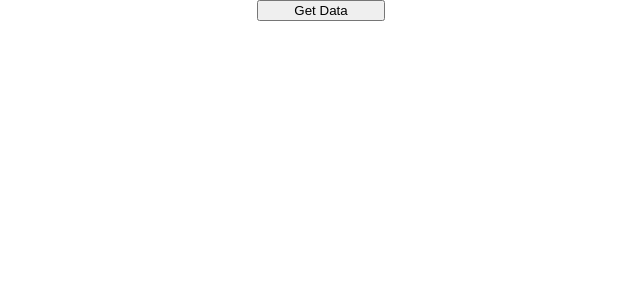
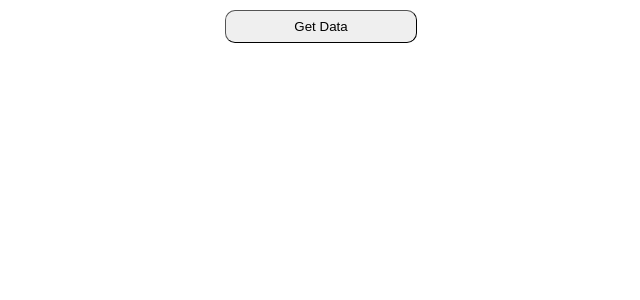
Before and after one commit to amit-naik-01/mockui, a React (Create React App) app: page / in a window 1280 px wide. Shown: the top 300 px of the page, without its empty margins (319-959 px from the left). Built offline with nearby package versions, Linux system fonts and the light colour scheme.

Commit message:
third commit

```diff
--- a/src/App.css
+++ b/src/App.css
@@ -1,4 +1,18 @@
-.App {
+
+@media (max-width:500px){
+
+}
+
+
+
+
+
+
+
+
+
+{/*
+  .App {
   text-align: center;
 }
 
@@ -36,3 +50,4 @@
     transform: rotate(360deg);
   }
 }
+*/}
--- a/src/components/Interface.js
+++ b/src/components/Interface.js
@@ -13,11 +13,14 @@ const [data,setData] = useState([]);
 .then(json => setData(json));
 }
 return(
+    <>
+      <div style={{display: "flex", alignItems: "center", justifyContent:"center",marginTop:"10px",}}>
+       <button style={{ width: "12rem" ,padding:"8px 10px 8px 10px",borderWidth:"1px",borderRadius:"10px" }} onClick={handleClick} >Get Data</button>
+      </div>
 
-    <div style={{ display: "flex", flexDirection: "column", alignItems: "center" }}>
 
-    <button style={{ width: "10%" }} onClick={handleClick} >Get Data</button>
-    {data.map((item) => (
+      <div style={{ display: "flex", flexDirection: "column", alignItems: "center", justifyContent:"center", }}>
+      {data.map((item) => (
         <Card key = {item.id}
         firstname = {item.first_name}
         middlename= {item.middle_name}
@@ -25,8 +28,9 @@ return(
         img={item.avatar}
         mail={item.email}
          />
-    ))}
-    </div>
+      ))}
+      </div>
+    </>
 )
 }
 
```
